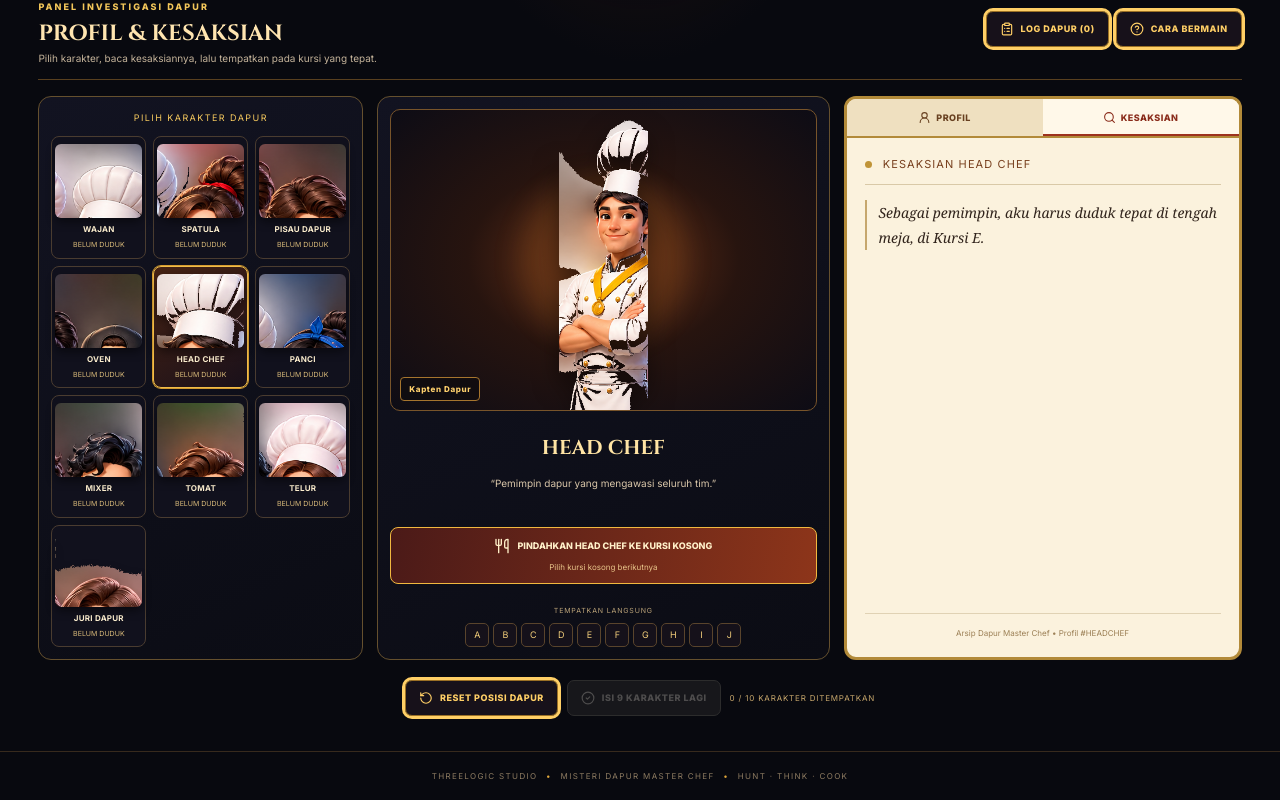
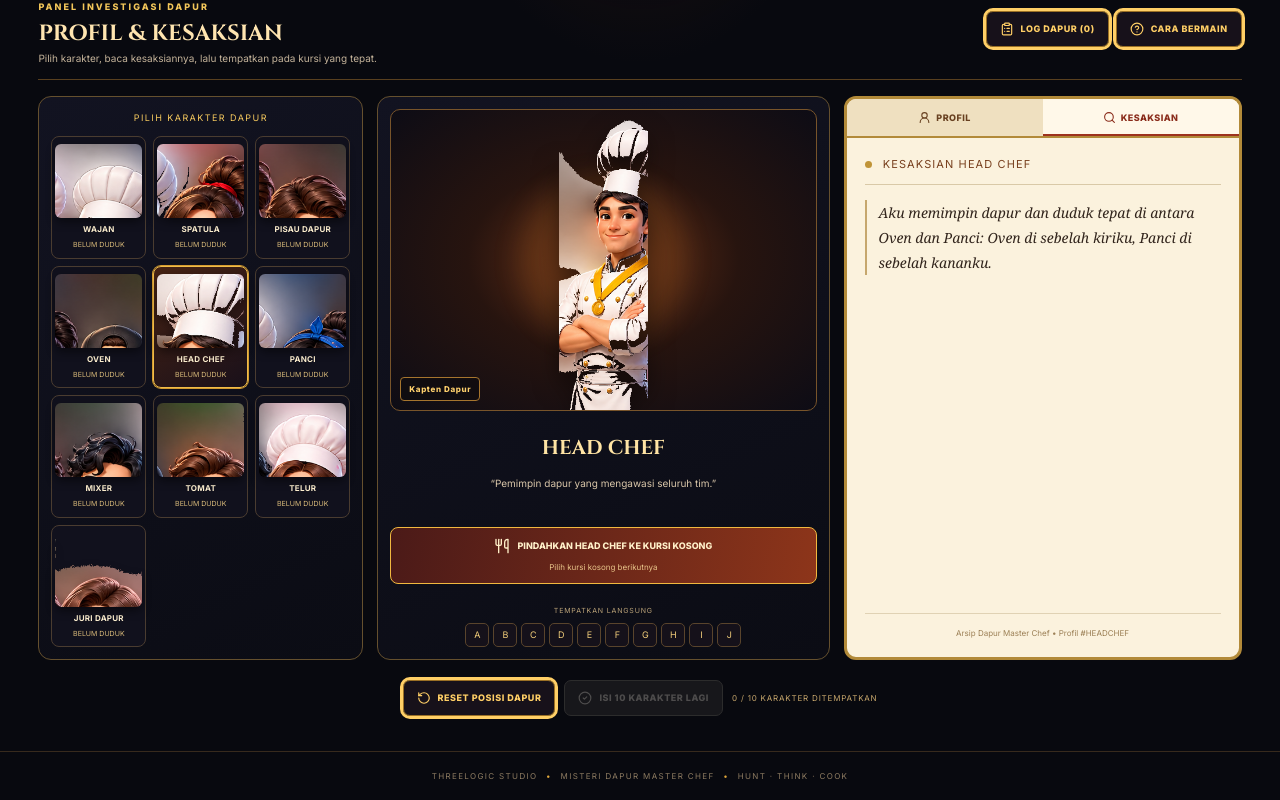
Before and after one commit to elaraderma-design/threelogic-masterchef, a React (Vite) app: page / in a window 1280 px wide. Shown: the part 674-1474 px from the top of the page. Built offline with nearby package versions, Linux system fonts and the light colour scheme.

Commit message:
Update App.tsx

```diff
--- a/App.tsx
+++ b/App.tsx
@@ -3,16 +3,16 @@ import { ChefHat, Eye, EyeOff, RotateCcw, CheckCircle2, XCircle, HelpCircle, Cli
 
 type Character = { id:string; name:string; role:string; emoji:string; image:string; chibiImage:string; bio:string; statement:string; profile:string; seat:string; color:string };
 const characters: Character[] = [
- {id:'wajan',name:'WAJAN',role:'Peralatan Penggorengan',emoji:'🍳',image:'/assets/characters/masterchef-wajan.png',chibiImage:'/assets/characters/masterchef-wajan-chibi.png',bio:'Wajan andalan untuk menumis dan menggoreng.',statement:'Aku berada di Kursi A, paling kiri, karena selalu menjadi yang pertama dipanaskan.',profile:'Wajan selalu siap menerima bahan pertama dan memulai proses memasak.',seat:'A',color:'#f97316'},
- {id:'spatula',name:'SPATULA',role:'Alat Membalik',emoji:'🥄',image:'/assets/characters/masterchef-spatula.png',chibiImage:'/assets/characters/masterchef-spatula-chibi.png',bio:'Membantu membalik dan mengaduk bahan dengan rapi.',statement:'Aku duduk persis di sebelah kanan Wajan, yaitu Kursi B.',profile:'Spatula selalu bekerja bersama Wajan dan berada tepat di sebelah kanannya.',seat:'B',color:'#fbbf24'},
- {id:'pisau',name:'PISAU DAPUR',role:'Persiapan Bahan',emoji:'🔪',image:'/assets/characters/masterchef-pisau.png',chibiImage:'/assets/characters/masterchef-pisau-chibi.png',bio:'Membantu memotong bahan dengan presisi.',statement:'Kursiku tepat di sebelah kanan Spatula, di Kursi C.',profile:'Semua bahan harus dipotong rapi sebelum masuk ke proses memasak.',seat:'C',color:'#94a3b8'},
- {id:'oven',name:'OVEN',role:'Pemanggang',emoji:'♨️',image:'/assets/characters/masterchef-grill-chef.png',chibiImage:'/assets/characters/masterchef-grill-chef-chibi.png',bio:'Menjaga suhu stabil untuk memanggang hidangan.',statement:'Aku berada di Kursi D, tepat sebelum Head Chef yang duduk di E.',profile:'Oven mengandalkan suhu dan waktu yang tepat untuk menghasilkan hidangan matang sempurna.',seat:'D',color:'#fb7185'},
- {id:'headchef',name:'HEAD CHEF',role:'Kapten Dapur',emoji:'👨‍🍳',image:'/assets/characters/masterchef-head-chef.png',chibiImage:'/assets/characters/masterchef-head-chef-chibi.png',bio:'Pemimpin dapur yang mengawasi seluruh tim.',statement:'Sebagai pemimpin, aku harus duduk tepat di tengah meja, di Kursi E.',profile:'Head Chef mengatur ritme kerja dan memastikan semua anggota bekerja sama.',seat:'E',color:'#facc15'},
- {id:'panci',name:'PANCI',role:'Peralatan Rebus',emoji:'🍲',image:'/assets/characters/masterchef-panci.png',chibiImage:'/assets/characters/masterchef-panci-chibi.png',bio:'Andalan untuk sup, kaldu, dan hidangan berkuah.',statement:'Aku duduk tepat di sebelah kanan Head Chef, di Kursi F.',profile:'Panci menjaga kuah tetap hangat dan rasa tetap seimbang.',seat:'F',color:'#38bdf8'},
- {id:'mixer',name:'MIXER',role:'Pencampur Adonan',emoji:'🥣',image:'/assets/characters/masterchef-mixer.png',chibiImage:'/assets/characters/masterchef-mixer-chibi.png',bio:'Mencampur bahan untuk adonan dan dessert.',statement:'Aku menempati Kursi G, tepat di sebelah kanan Panci.',profile:'Mixer membuat adonan tercampur rata sebelum dipanggang atau diolah.',seat:'G',color:'#f472b6'},
- {id:'tomat',name:'TOMAT',role:'Bahan Segar',emoji:'🍅',image:'/assets/characters/masterchef-tomat.png',chibiImage:'/assets/characters/masterchef-tomat-chibi.png',bio:'Bahan segar untuk saus, salad, dan berbagai hidangan.',statement:'Aku duduk di Kursi H, tepat di sebelah kanan Mixer.',profile:'Tomat memberi warna cerah dan rasa segar pada banyak hidangan.',seat:'H',color:'#ef4444'},
- {id:'telur',name:'TELUR',role:'Bahan Serbaguna',emoji:'🥚',image:'/assets/characters/masterchef-pastry-chef.png',chibiImage:'/assets/characters/masterchef-pastry-chef-chibi.png',bio:'Bahan serbaguna untuk sarapan, kue, dan saus.',statement:'Aku berada di Kursi I, satu kursi sebelum posisi paling kanan.',profile:'Telur dapat menjadi bahan utama maupun pelengkap hidangan.',seat:'I',color:'#e5e7eb'},
- {id:'juri',name:'JURI DAPUR',role:'Penilai Hidangan',emoji:'👩‍🍳',image:'/assets/characters/masterchef-juri.png',chibiImage:'/assets/characters/masterchef-juri-chibi.png',bio:'Menilai rasa, kreativitas, kebersihan, dan presentasi.',statement:'Aku mengambil Kursi J, posisi paling kanan, agar bisa mengamati seluruh dapur.',profile:'Juri memperhatikan setiap detail sebelum memberikan penilaian akhir.',seat:'J',color:'#c084fc'}
+ {id:'wajan',name:'WAJAN',role:'Peralatan Penggorengan',emoji:'🍳',image:'/assets/characters/masterchef-wajan.png',chibiImage:'/assets/characters/masterchef-wajan-chibi.png',bio:'Wajan andalan untuk menumis dan menggoreng.',statement:'Aku selalu menjadi yang pertama dipanaskan. Di meja ini, tak ada satu pun karakter yang duduk di sebelah kiriku.',profile:'Wajan selalu siap menerima bahan pertama dan memulai proses memasak.',seat:'A',color:'#f97316'},
+ {id:'spatula',name:'SPATULA',role:'Alat Membalik',emoji:'🥄',image:'/assets/characters/masterchef-spatula.png',chibiImage:'/assets/characters/masterchef-spatula-chibi.png',bio:'Membantu membalik dan mengaduk bahan dengan rapi.',statement:'Aku bekerja berdampingan dengan Wajan. Jika Wajan bergeser satu kursi ke kanan, aku harus ikut bergeser agar tetap tepat di sisinya.',profile:'Spatula selalu bekerja bersama Wajan dan berada tepat di sebelah kanannya.',seat:'B',color:'#fbbf24'},
+ {id:'pisau',name:'PISAU DAPUR',role:'Persiapan Bahan',emoji:'🔪',image:'/assets/characters/masterchef-pisau.png',chibiImage:'/assets/characters/masterchef-pisau-chibi.png',bio:'Membantu memotong bahan dengan presisi.',statement:'Aku duduk di sisi kanan Spatula, sementara Oven berada lebih jauh di sebelah kananku. Tidak ada karakter lain di antara aku dan Spatula.',profile:'Semua bahan harus dipotong rapi sebelum masuk ke proses memasak.',seat:'C',color:'#94a3b8'},
+ {id:'oven',name:'OVEN',role:'Pemanggang',emoji:'♨️',image:'/assets/characters/masterchef-grill-chef.png',chibiImage:'/assets/characters/masterchef-grill-chef-chibi.png',bio:'Menjaga suhu stabil untuk memanggang hidangan.',statement:'Aku harus tepat di sebelah kiri Head Chef. Kami selalu berdampingan, dan Head Chef berada di sisi kananku.',profile:'Oven mengandalkan suhu dan waktu yang tepat untuk menghasilkan hidangan matang sempurna.',seat:'D',color:'#fb7185'},
+ {id:'headchef',name:'HEAD CHEF',role:'Kapten Dapur',emoji:'👨‍🍳',image:'/assets/characters/masterchef-head-chef.png',chibiImage:'/assets/characters/masterchef-head-chef-chibi.png',bio:'Pemimpin dapur yang mengawasi seluruh tim.',statement:'Aku memimpin dapur dan duduk tepat di antara Oven dan Panci: Oven di sebelah kiriku, Panci di sebelah kananku.',profile:'Head Chef mengatur ritme kerja dan memastikan semua anggota bekerja sama.',seat:'E',color:'#facc15'},
+ {id:'panci',name:'PANCI',role:'Peralatan Rebus',emoji:'🍲',image:'/assets/characters/masterchef-panci.png',chibiImage:'/assets/characters/masterchef-panci-chibi.png',bio:'Andalan untuk sup, kaldu, dan hidangan berkuah.',statement:'Aku berada tepat setelah Head Chef jika dibaca dari kiri ke kanan. Mixer berada tepat setelah aku.',profile:'Panci menjaga kuah tetap hangat dan rasa tetap seimbang.',seat:'F',color:'#38bdf8'},
+ {id:'mixer',name:'MIXER',role:'Pencampur Adonan',emoji:'🥣',image:'/assets/characters/masterchef-mixer.png',chibiImage:'/assets/characters/masterchef-mixer-chibi.png',bio:'Mencampur bahan untuk adonan dan dessert.',statement:'Aku duduk di antara Panci dan Tomat. Panci adalah tetangga di sebelah kiriku, sedangkan Tomat tetangga di sebelah kananku.',profile:'Mixer membuat adonan tercampur rata sebelum dipanggang atau diolah.',seat:'G',color:'#f472b6'},
+ {id:'tomat',name:'TOMAT',role:'Bahan Segar',emoji:'🍅',image:'/assets/characters/masterchef-tomat.png',chibiImage:'/assets/characters/masterchef-tomat-chibi.png',bio:'Bahan segar untuk saus, salad, dan berbagai hidangan.',statement:'Aku tidak duduk di dekat Head Chef. Mixer berada tepat di sebelah kiriku, dan Telur berada lebih jauh di sebelah kananku.',profile:'Tomat memberi warna cerah dan rasa segar pada banyak hidangan.',seat:'H',color:'#ef4444'},
+ {id:'telur',name:'TELUR',role:'Bahan Serbaguna',emoji:'🥚',image:'/assets/characters/masterchef-pastry-chef.png',chibiImage:'/assets/characters/masterchef-pastry-chef-chibi.png',bio:'Bahan serbaguna untuk sarapan, kue, dan saus.',statement:'Aku duduk tepat di sebelah kiri Juri Dapur. Juri berada di ujung meja yang berlawanan dari Wajan.',profile:'Telur dapat menjadi bahan utama maupun pelengkap hidangan.',seat:'I',color:'#e5e7eb'},
+ {id:'juri',name:'JURI DAPUR',role:'Penilai Hidangan',emoji:'👩‍🍳',image:'/assets/characters/masterchef-juri.png',chibiImage:'/assets/characters/masterchef-juri-chibi.png',bio:'Menilai rasa, kreativitas, kebersihan, dan presentasi.',statement:'Aku bertugas mengawasi semua orang dari ujung meja. Wajan berada di ujung seberang, dan Telur duduk tepat di sebelah kiriku.',profile:'Juri memperhatikan setiap detail sebelum memberikan penilaian akhir.',seat:'J',color:'#c084fc'}
 ];
 const seats = 'ABCDEFGHIJ'.split('');
 export default function App(){
@@ -20,7 +20,7 @@ export default function App(){
  const active=characters.find(c=>c.id===selected)||characters[0]; const assigned=Object.entries(placed).find(([,id])=>id===selected)?.[0]; const count=Object.keys(placed).length;
  const readCharacter=(id:string)=>{setSelected(id);setRead(p=>p.includes(id)?p:[...p,id]);setResult(null)};
  const place=(seat:string)=>{setPlaced(prev=>{const n={...prev};Object.keys(n).forEach(k=>{if(n[k]===selected)delete n[k]});n[seat]=selected;return n});setResult(null)};
- const correct=useMemo(()=>characters.filter(c=>Object.entries(placed).some(([s,id])=>id===c.id&&s===c.seat)).length,[placed]); const canCheck=count>=9;
+ const correct=useMemo(()=>characters.filter(c=>Object.entries(placed).some(([s,id])=>id===c.id&&s===c.seat)).length,[placed]); const canCheck=count===characters.length;
  const reset=()=>{setPlaced({});setResult(null);setRead([])};
  return <div className="app-shell">
   <header className="topbar"><div className="brandmark"><span className="brand-icon"><ChefHat size={22}/></span><div><b>THREELOGIC <small>STUDIO</small></b><span>Interactive Mystery & Logic Game Series</span></div></div><span className="live"><i/> GAME AKTIF</span></header>
@@ -31,7 +31,7 @@ export default function App(){
   <div className="invest-grid"><aside className="roster"><h3>PILIH KARAKTER DAPUR</h3><div className="roster-list">{characters.map(c=><button draggable onDragStart={e=>e.dataTransfer.setData('text/plain',c.id)} onClick={()=>readCharacter(c.id)} key={c.id} className={`character-card ${selected===c.id?'selected':''}`}><img className="card-character-image" src={c.chibiImage} alt={`${c.name} chibi`} onError={e=>{e.currentTarget.style.display="none"}}/><span className="card-emoji fallback-emoji">{c.emoji}</span><b>{c.name}</b><small>{placed[c.seat]===c.id?`KURSI ${c.seat}`:Object.values(placed).includes(c.id)?`DI KURSI ${Object.keys(placed).find(s=>placed[s]===c.id)}`:'BELUM DUDUK'}</small></button>)}</div></aside>
   <section className="profile-panel"><div className="character-art"><span className="art-glow"/><img className="big-character-image" src={active.image} alt={active.name} onError={e=>{e.currentTarget.style.display="none"}}/><span className="big-emoji fallback-emoji">{active.emoji}</span><span className="role-badge">{active.role}</span></div><h2>{active.name}</h2><p className="bio">“{active.bio}”</p><button className="move-button" onClick={()=>{const next=seats.find(s=>!placed[s]);if(next)place(next);else setShowLog(true)}}><Utensils size={16}/><span>{assigned?`PINDAHKAN ${active.name}`:`PINDAHKAN ${active.name} KE KURSI KOSONG`}</span><small>{assigned?`Saat ini di Kursi ${assigned}`:'Pilih kursi kosong berikutnya'}</small></button><div className="direct-seats"><small>TEMPATKAN LANGSUNG</small>{seats.map(s=><button key={s} className={placed[s]===active.id?'active':''} onClick={()=>place(s)}>{s}</button>)}</div></section>
   <section className="testimony"><div className="tabs"><button className={tab==='profile'?'active':''} onClick={()=>setTab('profile')}><UserRound size={13}/> PROFIL</button><button className={tab==='statement'?'active':''} onClick={()=>setTab('statement')}><Search size={13}/> KESAKSIAN</button></div><div className="testimony-body"><h3><span/> {tab==='statement'?`KESAKSIAN ${active.name}`:`PROFIL ${active.name}`}</h3><blockquote>{tab==='statement'?active.statement:active.profile}</blockquote><div className="archive">Arsip Dapur Master Chef • Profil #{active.id.toUpperCase()}</div></div></section></div>
-  <div className="bottom-actions"><button className="outline" onClick={reset}><RotateCcw size={14}/> RESET POSISI DAPUR</button><button className="primary" disabled={!canCheck} title={!canCheck?`Tempatkan minimal 9 karakter terlebih dahulu`:"Periksa susunan kursi"} onClick={()=>setResult({correct,total:characters.length})}><CheckCircle2 size={14}/> {canCheck?"PERIKSA JAWABAN / GM":`ISI ${9-count} KARAKTER LAGI`}</button><span className="placed-status">{count} / 10 KARAKTER DITEMPATKAN</span></div>
+  <div className="bottom-actions"><button className="outline" onClick={reset}><RotateCcw size={14}/> RESET POSISI DAPUR</button><button className="primary" disabled={!canCheck} title={!canCheck?`Tempatkan semua 10 karakter terlebih dahulu`:"Periksa susunan kursi"} onClick={()=>setResult({correct,total:characters.length})}><CheckCircle2 size={14}/> {canCheck?"PERIKSA JAWABAN / GM":`ISI ${characters.length-count} KARAKTER LAGI`}</button><span className="placed-status">{count} / 10 KARAKTER DITEMPATKAN</span></div>
   </main>
   {showHelp&&<div className="modal-backdrop" onClick={()=>setShowHelp(false)}><div className="modal" onClick={e=>e.stopPropagation()}><button className="modal-x" onClick={()=>setShowHelp(false)}>×</button><h2>🍳 CARA BERMAIN</h2><ol><li>Pilih karakter dari panel kiri.</li><li>Baca profil dan kesaksiannya.</li><li>Klik kursi A–J untuk menempatkan karakter. Kamu juga bisa menyeret kartu ke kursi.</li><li>Setelah semua karakter ditempatkan, tekan Periksa Jawaban.</li><li>Gunakan Reset Posisi Dapur untuk memulai kembali.</li></ol><button className="primary" onClick={()=>setShowHelp(false)}>MENGERTI</button></div></div>}
   {showLog&&<div className="modal-backdrop" onClick={()=>setShowLog(false)}><div className="modal" onClick={e=>e.stopPropagation()}><button className="modal-x" onClick={()=>setShowLog(false)}>×</button><h2>📋 LOG DAPUR</h2><div className="log-list">{seats.map(s=><p key={s}><b>Kursi {s}</b><span>{characters.find(c=>c.id===placed[s])?.name||'Kosong'}</span></p>)}</div><button className="primary" onClick={()=>setShowLog(false)}>TUTUP LOG</button></div></div>}
```
